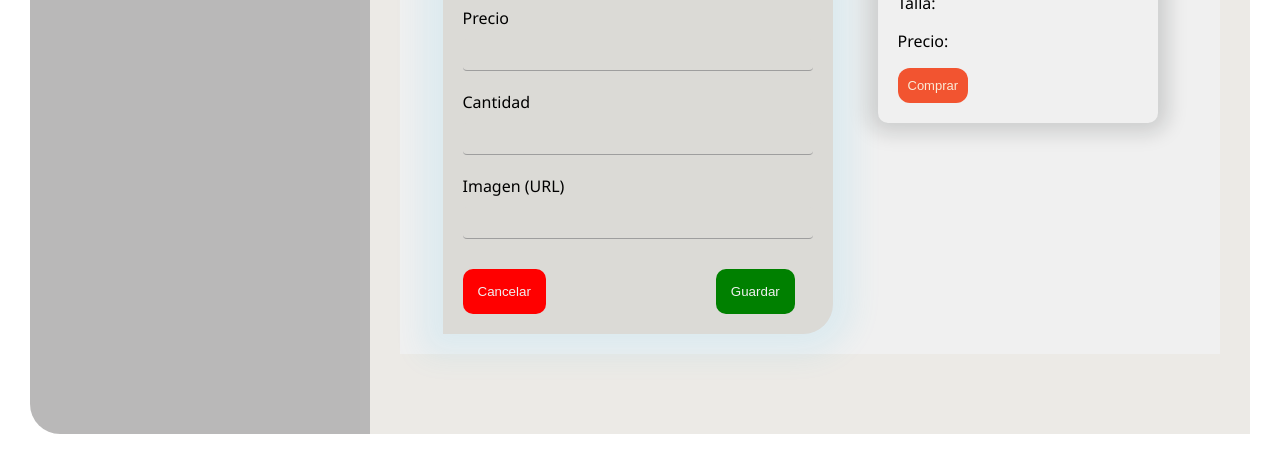
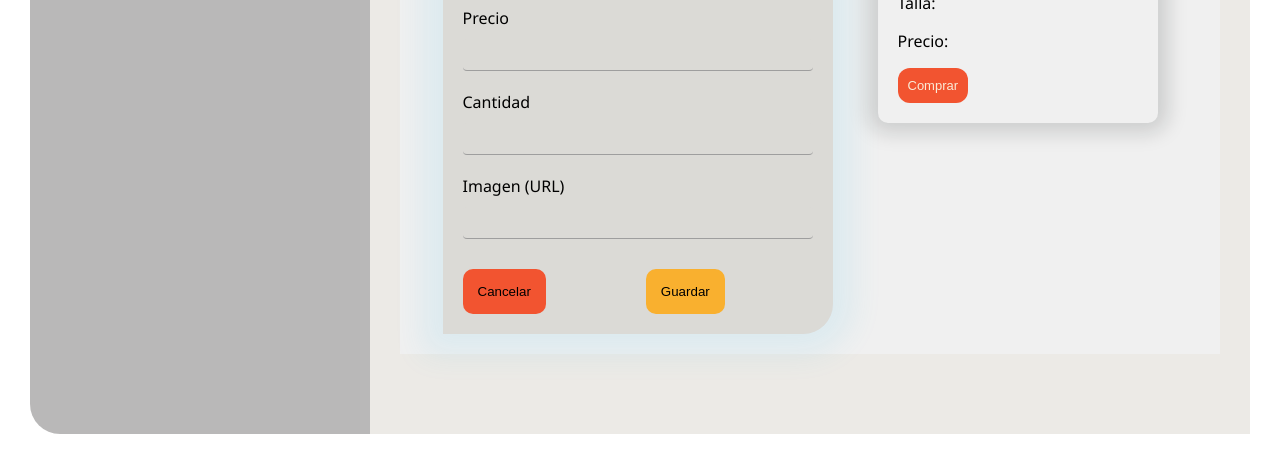
Before and after one commit to yohana993/MotoHub-Gen, a plain HTML site: page pages/dashboard_admin.html in a window 1280 px wide. Shown: the part 538-1002 px from the top of the page. Drawn offline with Linux system fonts and the light colour scheme; no server answers.

Commit message:
enrutamiento

```diff
--- a/css/dashboard_admin.css
+++ b/css/dashboard_admin.css
@@ -91,7 +91,7 @@ nav {
   padding: 15px;
   border-radius: 10px;
   border: none;
-  color: #f0f0f0;
+  color: black;
 }
 .form input {
   padding: 8px;
@@ -135,18 +135,18 @@ nav {
 
 .acciones-form {
   display: flex;
-  gap: 170px;
+  gap: 100px;
   margin-top: 10px;
 }
 
 .btn-guardar {
-  background-color: green;
+  background-color: var(--amarillo);
   color: white;
 
 }
 
 .btn-cancelar {
-  background-color: red;
+  background-color: var(--naranja);
   color: white;
 }
 
--- a/js/categorias.js
+++ b/js/categorias.js
@@ -68,7 +68,7 @@ document.addEventListener('DOMContentLoaded', () => {
     if (!validCategories.includes(normalized)) normalized = "todo";
 
     const img = document.createElement('img');
-    img.src = `/MotoHub/src/assets/banners/${normalized}.png`;
+    img.src = `../banners/${normalized}.png`;
     img.alt = `Sección ${normalized}`;
     img.classList.add('banner-img');
     bannerContainer.appendChild(img);
```
